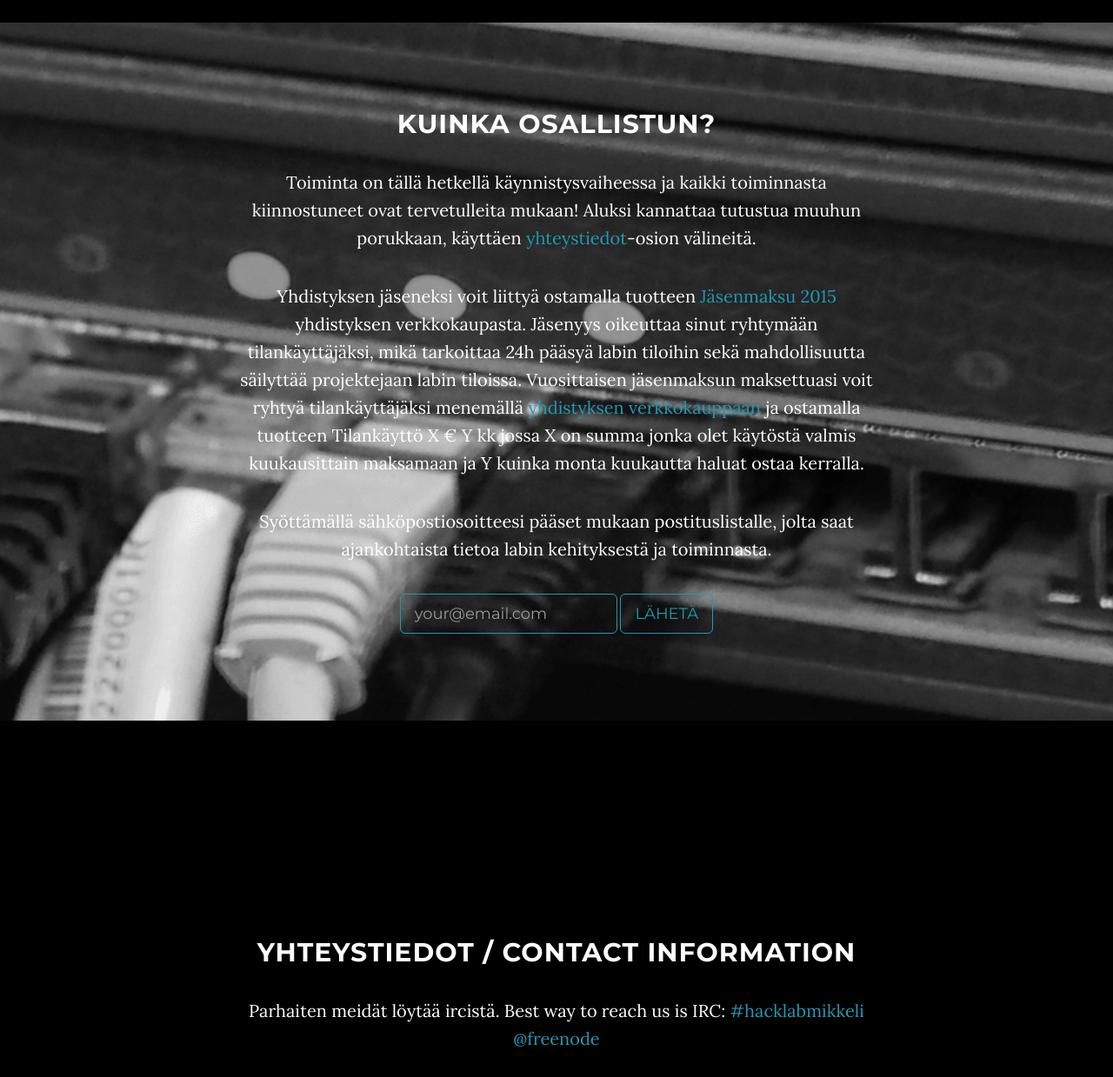
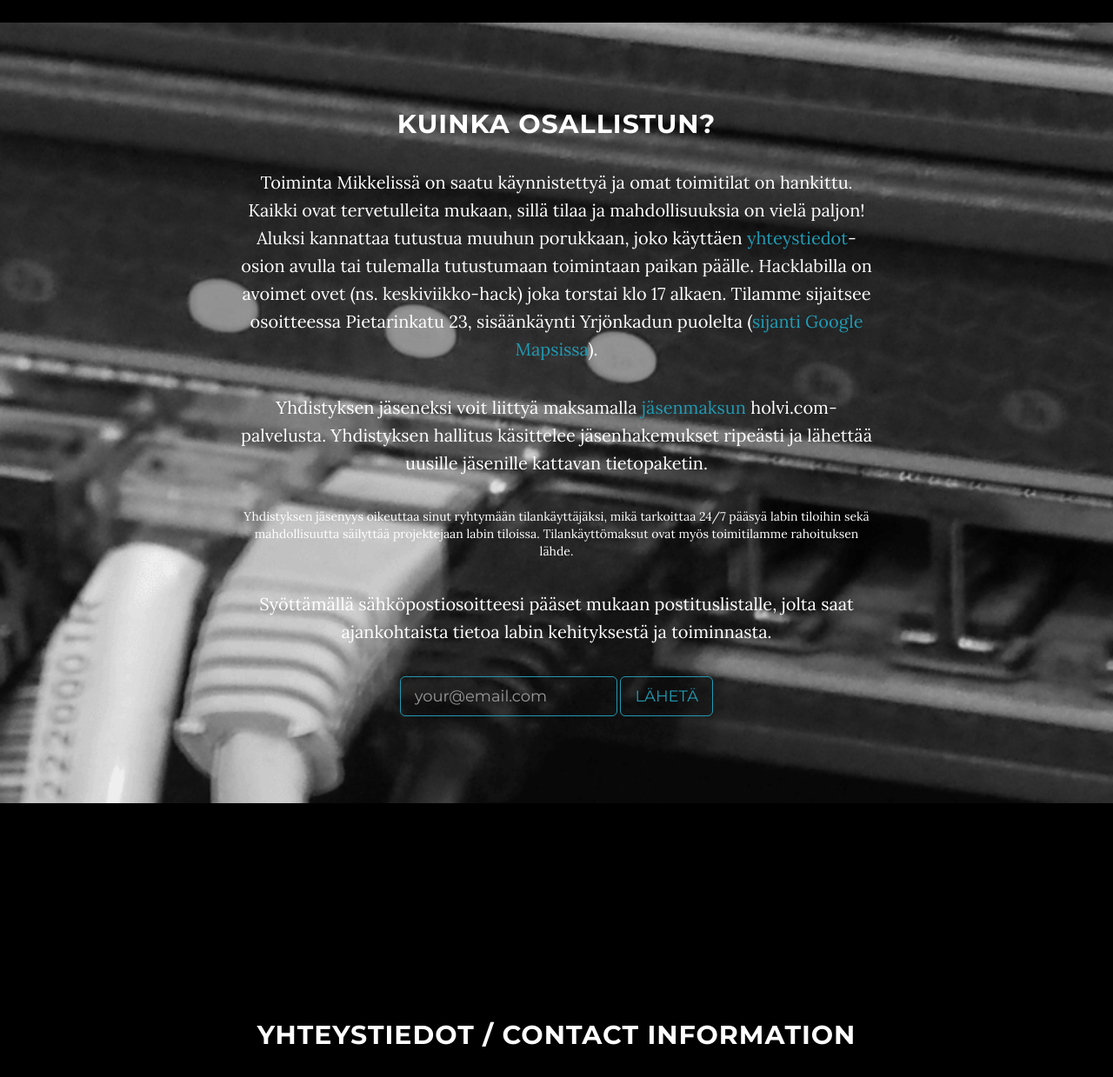
Before and after one commit to Hacklab-Mikkeli/hacklab-mikkeli-website, a website: page views/index.html in a window 1280 px wide. Shown: the part 1910-3149 px from the top of the page at 87% size. Drawn offline with Linux system fonts and the light colour scheme; no server answers.

Commit message:
** Updating the content and adding Google Maps links

```diff
--- a/views/index.html
+++ b/views/index.html
@@ -118,11 +118,9 @@
             <div class="container">
                 <div class="col-lg-8 col-lg-offset-2">
                     <h2>Kuinka osallistun?</h2>
-                    <p>Toiminta on tällä hetkellä käynnistysvaiheessa ja kaikki toiminnasta kiinnostuneet ovat tervetulleita mukaan!
-                    Aluksi kannattaa tutustua muuhun porukkaan, käyttäen <a class="page-scroll" href="#contact">yhteystiedot</a>-osion välineitä.</p>
-                    <p>Yhdistyksen jäseneksi voit liittyä ostamalla tuotteen <a href="https://holvi.com/shop/hacklabmikkeli/product/8b2a67ea30ddcc96eaac32c7333f3d2c/">Jäsenmaksu 2015</a> yhdistyksen verkkokaupasta.
-                    Jäsenyys oikeuttaa sinut ryhtymään tilankäyttäjäksi, mikä tarkoittaa 24h pääsyä labin tiloihin sekä mahdollisuutta säilyttää projektejaan labin tiloissa.
-                    Vuosittaisen jäsenmaksun maksettuasi voit ryhtyä tilankäyttäjäksi menemällä <a href="https://holvi.com/shop/hacklabmikkeli/">yhdistyksen verkkokauppaan</a> ja ostamalla tuotteen Tilankäyttö X € Y kk jossa X on summa jonka olet käytöstä valmis kuukausittain maksamaan ja Y kuinka monta kuukautta haluat ostaa kerralla.</p>
+                    <p>Toiminta Mikkelissä on saatu käynnistettyä ja omat toimitilat on hankittu. Kaikki ovat tervetulleita mukaan, sillä tilaa ja mahdollisuuksia on vielä paljon! Aluksi kannattaa tutustua muuhun porukkaan, joko käyttäen <a class="page-scroll" href="#contact">yhteystiedot</a>-osion avulla tai tulemalla tutustumaan toimintaan paikan päälle. Hacklabilla on avoimet ovet (ns. keskiviikko-hack) joka torstai klo 17 alkaen. Tilamme sijaitsee osoitteessa Pietarinkatu 23, sisäänkäynti Yrjönkadun puolelta (<a href="https://www.google.fi/maps/place/61%C2%B041'35.3%22N+27%C2%B015'45.6%22E/">sijanti Google Mapsissa</a>).</p>
+                    <p>Yhdistyksen jäseneksi voit liittyä maksamalla <a href="https://holvi.com/shop/hacklabmikkeli/product/8b2a67ea30ddcc96eaac32c7333f3d2c/">jäsenmaksun</a> holvi.com-palvelusta. Yhdistyksen hallitus käsittelee jäsenhakemukset ripeästi ja lähettää uusille jäsenille kattavan tietopaketin.</p>
+                    Yhdistyksen jäsenyys oikeuttaa sinut ryhtymään tilankäyttäjäksi, mikä tarkoittaa 24/7 pääsyä labin tiloihin sekä mahdollisuutta säilyttää projektejaan labin tiloissa. Tilankäyttömaksut ovat myös toimitilamme rahoituksen lähde.</p>
                     <p>Syöttämällä sähköpostiosoitteesi pääset mukaan postituslistalle, jolta saat ajankohtaista tietoa labin kehityksestä ja toiminnasta.</p>
                     <div class="form-inline">
                       <input type="email" class="form-control input-lg" id="get-info-email" placeholder="your@email.com" required />
@@ -141,7 +139,7 @@
         <div class="row">
             <div class="col-lg-8 col-lg-offset-2">
                 <h2>Yhteystiedot / Contact information</h2>
-                <p>Parhaiten meidät löytää ircistä. Best way to reach us is IRC: <a href="http://webchat.freenode.net/?nick=vieras_...&channels=hacklabmikkeli&prompt=1">#hacklabmikkeli @freenode</a></p>
+                <p>Parhaiten meidät tavoittaa ircistä. Best way to reach us is IRC: <a href="http://webchat.freenode.net/?nick=vieras_...&channels=hacklabmikkeli&prompt=1">#hacklabmikkeli @freenode</a>. Myös hacklabin ovea voi kolkutella osoitteessa Pietarinkatu 23. Of course you can try knocking on our door at Pietarinkatu 23. <a href="https://www.google.fi/maps/place/61%C2%B041'35.3%22N+27%C2%B015'45.6%22E/">Hacklab location on Google Maps</a>.</p>
                 <ul class="list-inline banner-social-buttons">
                     <li>
                         <a href="https://www.facebook.com/hacklabmikkeli" class="btn btn-default btn-lg"><i class="fa fa-facebook fa-fw"></i> <span class="network-name">Facebook</span></a>
```
